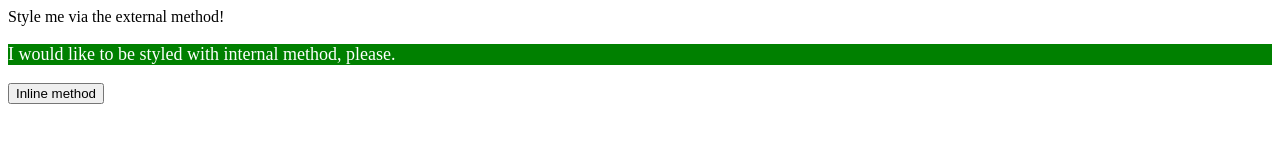
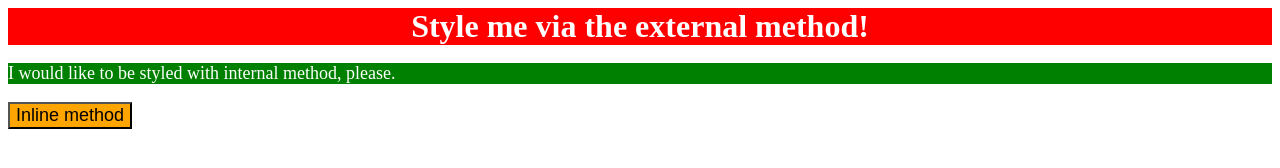
Before and after one commit to Maygodbless3u/odin-recipes, a plain HTML site: page style.html in a window 1280 px wide. Drawn offline with Linux system fonts and the light colour scheme.

Commit message:
style.css

```diff
--- a/style.css
+++ b/style.css
@@ -1,4 +1,4 @@
-
+/*
     h1 {
         font-family: 'Segoe UI', Tahoma, Geneva, Verdana, sans-serif;
         font-weight: lighter;
@@ -15,3 +15,22 @@
     .last {
         background-color: red;
     }
+
+    .last .p {
+        font-weight: bold;
+    }
+
+*/
+
+div {
+    background-color: red;
+    color: white;
+    font-size: 32px;
+    text-align: center;
+    font-weight: bold;
+}
+
+button {
+    background-color: orange;
+    font-size: 18px;
+}
```
